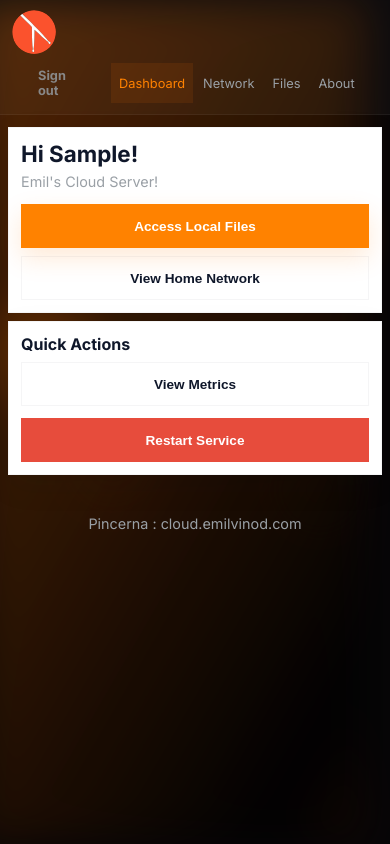
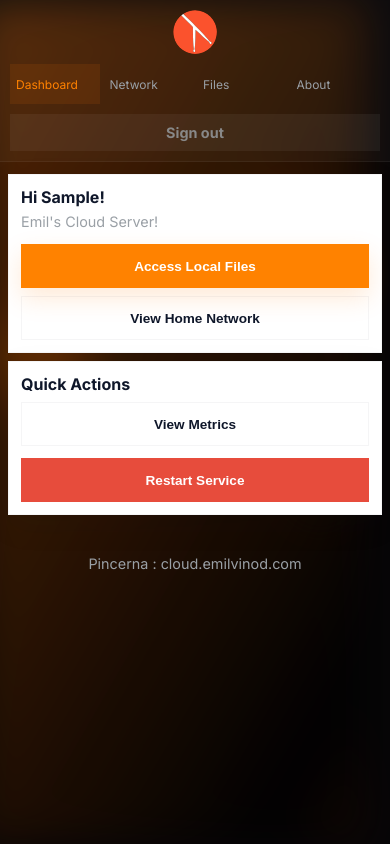
Before and after one commit to EmilVl6/Pincerna, a plain HTML site: page services/ui/index.html in a window 390 px wide. Drawn offline with Linux system fonts and the light colour scheme; no server answers; sample sign-in values are in the browser's storage; files whose address does not match are found by name.

Commit message:
NineBarstools

```diff
--- a/services/ui/index.html
+++ b/services/ui/index.html
@@ -15,8 +15,8 @@
   <script defer src="app.js"></script>
 </head>
 <body>
-    <div id="preloader" class="preloader" aria-hidden="true">
-    <div style="text-align:center">
+  <div id="preloader" class="preloader" aria-hidden="true">
+    <div class="preloader-content">
       <img src="pincerna_anim.svg" alt="Loading" class="preloader-img">
       <div id="preloader-steps" class="preloader-progress"></div>
       <div id="preloader-indicator" class="preloader-indicator">Loading</div>
--- a/services/ui/styles_sec.css
+++ b/services/ui/styles_sec.css
@@ -57,21 +57,50 @@ body{
 .site-footer{text-align:center;color:var(--muted);padding:28px 0;font-size:0.9rem}
 
 @media (max-width:720px){
-  .container{padding:0 10px;margin:12px auto}
-  .card{padding:14px;margin:12px 0}
-  .brand-text{display:none}
+  .container{padding:0 10px !important;margin:12px auto !important}
+  .card{padding:14px !important;margin:12px 0 !important}
+  .brand-text{display:none !important}
 
-  /* Header mobile layout */
-  .site-header{flex-wrap:wrap;padding:10px 12px;gap:8px}
-  .header-right{width:100%;justify-content:space-between;order:1;gap:8px}
-  .nav{order:2;width:100%;justify-content:center;gap:2px;flex-wrap:wrap}
-  .nav a{margin-left:0;padding:8px 10px;font-size:0.85rem}
-  .user-greeting{font-size:0.85rem;display:none}
-  .signout-link{font-size:0.8rem;padding:6px 10px}
+  /* Header mobile layout - complete rewrite */
+  .site-header{
+    flex-direction:column !important;
+    padding:10px !important;
+    gap:10px !important;
+  }
+  .brand{width:100%;justify-content:center}
+  .header-right{
+    width:100% !important;
+    flex-direction:column !important;
+    align-items:center !important;
+    gap:10px !important;
+  }
+  .nav{
+    width:100% !important;
+    justify-content:center !important;
+    flex-wrap:wrap !important;
+    gap:4px !important;
+    order:0 !important;
+  }
+  .nav a{
+    margin:0 !important;
+    padding:10px 12px !important;
+    font-size:0.9rem !important;
+    flex:1 !important;
+    text-align:center !important;
+    min-width:70px !important;
+  }
+  .user-greeting{display:none !important}
+  .signout-link{
+    width:100% !important;
+    text-align:center !important;
+    padding:10px !important;
+    margin:0 !important;
+    background:rgba(255,255,255,0.05) !important;
+  }
 
   /* Hero section */
-  .card h1{font-size:1.4rem}
-  .card h2{font-size:1rem}
+  #hero h1, .card h1{font-size:1.2rem !important;white-space:normal !important;word-break:break-word}
+  .card h2{font-size:1rem !important}
   .lead{font-size:0.9rem}
   .row{flex-direction:column;align-items:stretch}
   .row > div{display:flex;flex-direction:column;gap:8px}
@@ -119,6 +148,9 @@ body{
   .device-quick-actions{justify-content:center}
   .quick-action{padding:8px 12px;font-size:0.8rem}
 
+  /* Hide grid lines on mobile - they don't render well */
+  .grid-lines{display:none}
+
   /* Network map */
   .network-map{min-height:auto !important;height:auto !important;padding-bottom:20px}
   .network-map-container{min-height:auto}
@@ -156,9 +188,10 @@ body{
 
 /* Extra small screens */
 @media (max-width:400px){
-  .container{padding:0 8px}
-  .card{padding:12px;margin:8px 0}
-  .nav a{padding:6px 8px;font-size:0.8rem;min-height:40px}
+  .container{padding:0 8px !important}
+  .card{padding:12px !important;margin:8px 0 !important}
+  #hero h1, .card h1{font-size:1rem !important}
+  .nav a{padding:8px 6px !important;font-size:0.75rem !important;min-height:40px;min-width:60px !important}
   .btn{padding:10px 12px;font-size:0.85rem}
   .metrics-grid{grid-template-columns:1fr 1fr;gap:6px}
   .metric-widget{padding:10px 6px}
@@ -178,8 +211,9 @@ body{
 }
 
 
-.preloader{position:fixed;inset:0;background:var(--bg);display:flex;align-items:center;justify-content:center;z-index:9999}
-.preloader-img{width:120px;height:120px;max-width:28vw}
+.preloader{position:fixed;inset:0;background:var(--bg);display:flex;align-items:center;justify-content:center;z-index:9999;padding:20px;box-sizing:border-box}
+.preloader-content{display:flex;flex-direction:column;align-items:center;justify-content:center;text-align:center;width:100%;max-width:300px}
+.preloader-img{width:100px;height:100px}
 .preloader-progress{margin-top:16px}
 .preloader-indicator{color:var(--muted);font-size:0.9rem;margin-top:12px}
 .preloader-steps{list-style:none;padding:6px 0 0 0;margin:4px 0 0 0;max-width:360px;margin-left:auto;margin-right:auto}
```
